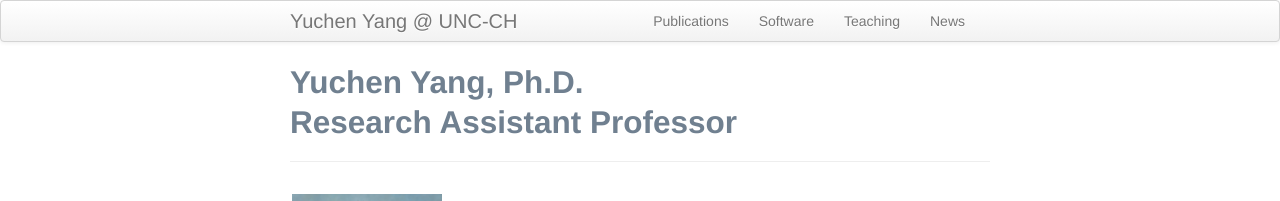
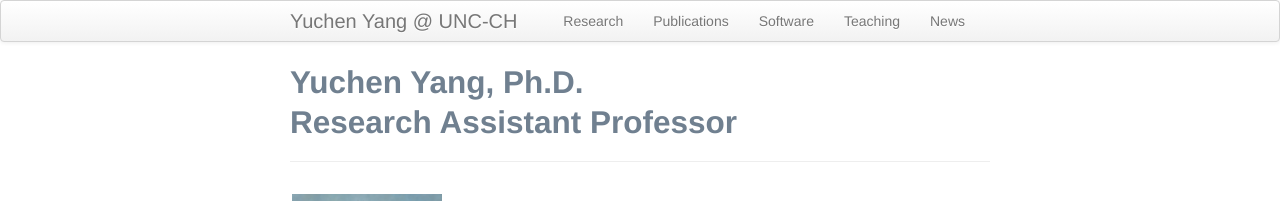
Before and after one commit to yycunc/yycunc.github.io, a Jekyll site: the page built from index.md, in a window 1280 px wide. Shown: the top 201 px of the page. Built offline with Jekyll 4.4.1, drawn with Linux system fonts in a browser that asks for light colours.

Commit message:
Update default.html

```diff
--- a/_includes/themes/twitter/default.html
+++ b/_includes/themes/twitter/default.html
@@ -35,6 +35,7 @@
         <div class="container-narrow">
           <a class="brand" href="{{ HOME_PATH }}">{{ site.title }}</a>
           <ul class="nav">
+              <li><a href="{{ BASE_PATH }}/pages/research.html">Research</a></li>
               <li><a href="{{ BASE_PATH }}/pages/pubs.html">Publications</a></li>
               <li><a href="{{ BASE_PATH }}/pages/software.html">Software</a></li>
               <li><a href="{{ BASE_PATH }}/pages/teaching.html">Teaching</a></li>
```
